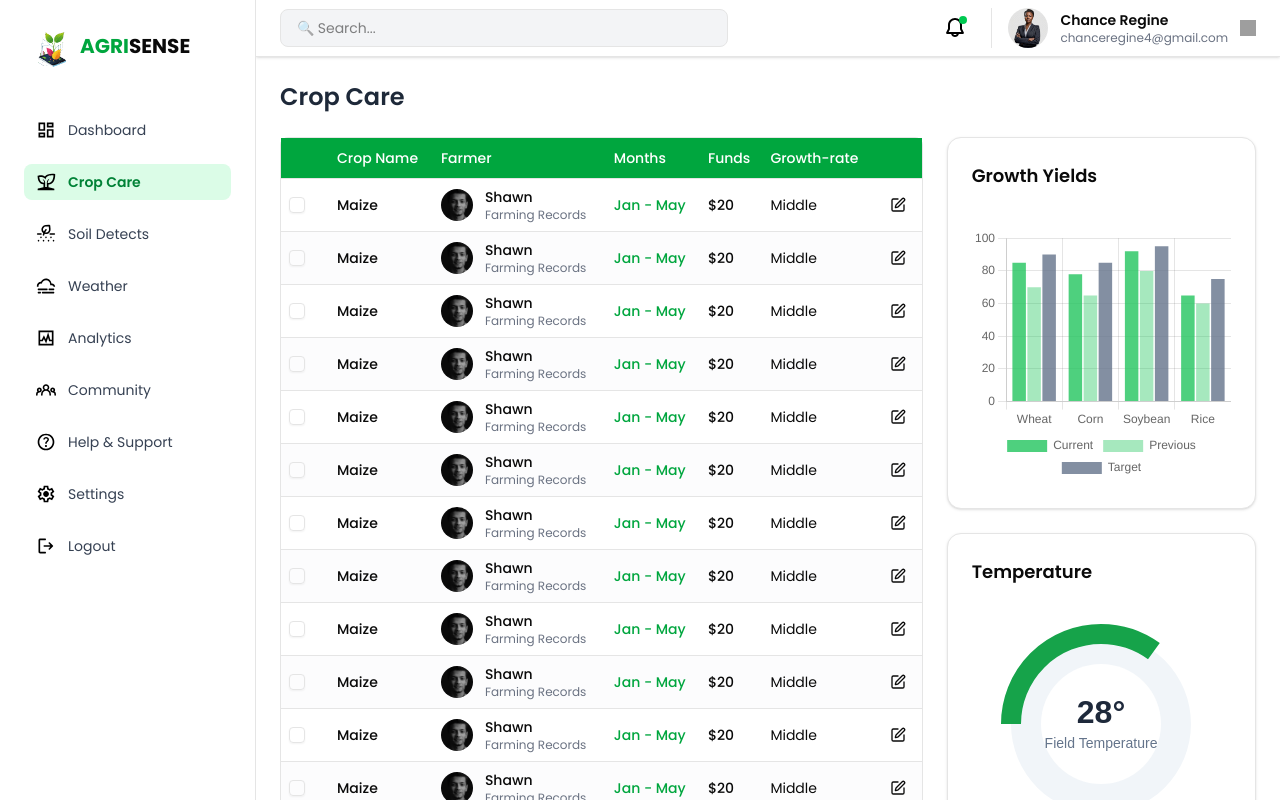
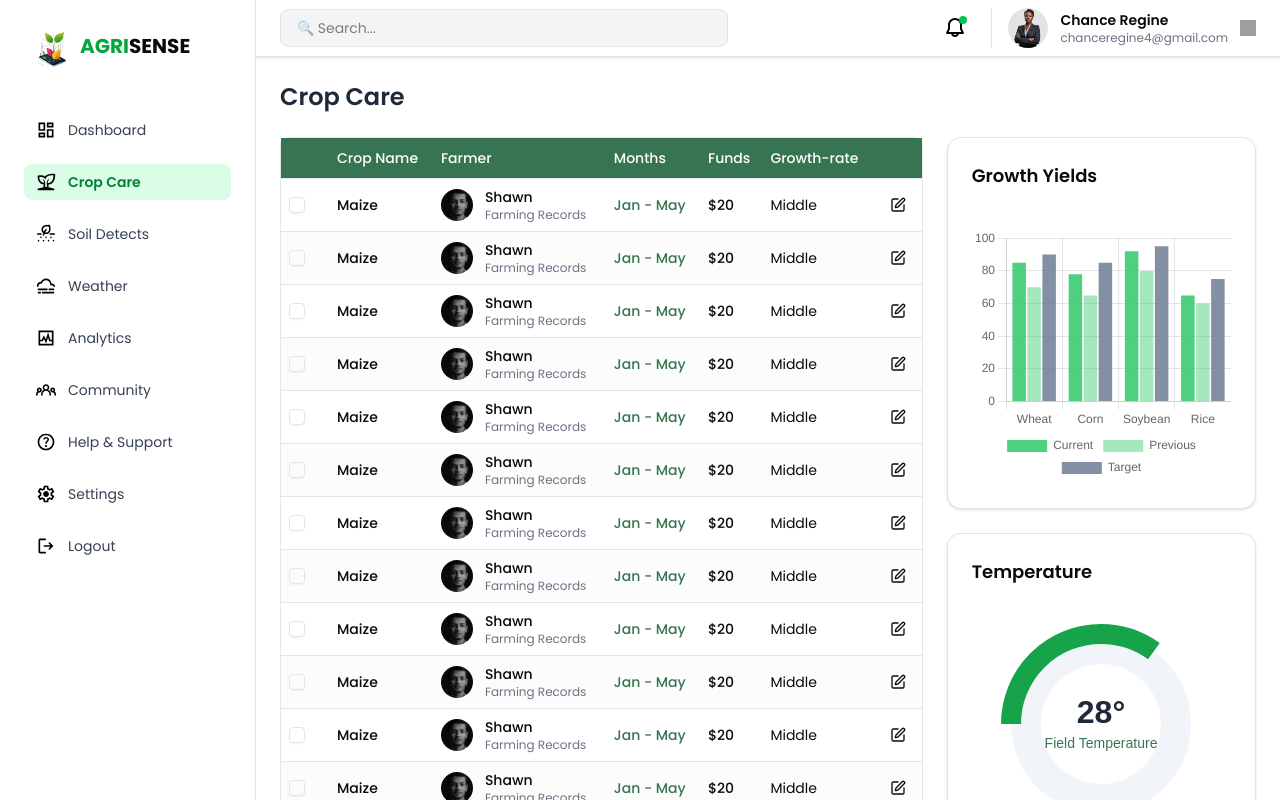
Before and after one commit to Nziza-Prince/AGRISENSE_WEB, a React (Vite) app: page /crop-care in a window 1280 px wide. Built offline with nearby package versions, Linux system fonts and the light colour scheme; grey boxes are pictures that could not be loaded.

Commit message:
modified the green colors

```diff
--- a/src/Dashboard/Cropcare/crop-table.tsx
+++ b/src/Dashboard/Cropcare/crop-table.tsx
@@ -133,7 +133,7 @@ export function CropTable({ onSelectCrop }: CropTableProps) {
   return (
     <div className="rounded-md border">
       <Table>
-        <TableHeader className="bg-green-600">
+        <TableHeader className="bg-[#377552]">
           <TableRow>
             <TableHead className="text-white font-medium w-12"></TableHead>
             <TableHead className="text-white font-medium">Crop Name</TableHead>
@@ -170,7 +170,7 @@ export function CropTable({ onSelectCrop }: CropTableProps) {
                   </div>
                 </div>
               </TableCell>
-              <TableCell className="text-green-600 font-medium">{crop.months}</TableCell>
+              <TableCell className="text-[#377552] font-medium">{crop.months}</TableCell>
               <TableCell className="font-medium">{crop.funds}</TableCell>
               <TableCell>{crop.growthRate}</TableCell>
               <TableCell>
--- a/src/Dashboard/Cropcare/temperature-gauge.tsx
+++ b/src/Dashboard/Cropcare/temperature-gauge.tsx
@@ -58,7 +58,7 @@ export function TemperatureGauge({ value, min = 0, max = 40 }: TemperatureGaugeP
 
     // Draw label
     ctx.font = "14px Arial"
-    ctx.fillStyle = "#64748b"
+    ctx.fillStyle = "#377552"
     ctx.fillText("Field Temperature", centerX, centerY + 20)
   }, [value, min, max])
 
--- a/src/Dashboard/Dashbooard.tsx
+++ b/src/Dashboard/Dashbooard.tsx
@@ -95,7 +95,7 @@ const Dashboard = () => {
                 <div>
                   <p className="text-gray-500 text-sm mb-1">{card.title}</p>
                   <p className="text-lg font-bold">{card.metrics}</p>
-                  <p className="text-green-500 text-xs mt-1">
+                  <p className="text-[#377552] text-sm mt-1">
                     <ArrowUp className="inline h-3 w-3 mr-1" />
                     {card.percentage} in good state
                   </p>
--- a/src/Dashboard/Weather/crop-recommendations-table.tsx
+++ b/src/Dashboard/Weather/crop-recommendations-table.tsx
@@ -44,17 +44,17 @@ export function CropRecommendationsTable() {
       <Table>
         <TableHeader>
           <TableRow>
-            <TableHead className="bg-green-700 text-white font-medium">Crop Type</TableHead>
-            <TableHead className="bg-green-700 text-white font-medium">Hot & Dry (Arid)</TableHead>
-            <TableHead className="bg-green-700 text-white font-medium">Warm & Moderate</TableHead>
-            <TableHead className="bg-green-700 text-white font-medium">Rainy & Humid</TableHead>
-            <TableHead className="bg-green-700 text-white font-medium">Cold & Frosty</TableHead>
+            <TableHead className="bg-[#377552] text-white font-medium">Crop Type</TableHead>
+            <TableHead className="bg-[#377552] text-white font-medium">Hot & Dry (Arid)</TableHead>
+            <TableHead className="bg-[#377552] text-white font-medium">Warm & Moderate</TableHead>
+            <TableHead className="bg-[#377552] text-white font-medium">Rainy & Humid</TableHead>
+            <TableHead className="bg-[#377552] text-white font-medium">Cold & Frosty</TableHead>
           </TableRow>
         </TableHeader>
         <TableBody>
           {recommendations.map((rec) => (
             <TableRow key={rec.id}>
-              <TableCell className="bg-green-600 text-white font-medium">{rec.cropType}</TableCell>
+              <TableCell className="bg-[#377552] text-white font-medium">{rec.cropType}</TableCell>
               <TableCell>{rec.hotDry}</TableCell>
               <TableCell>{rec.warmModerate}</TableCell>
               <TableCell>{rec.rainyHumid}</TableCell>
```
